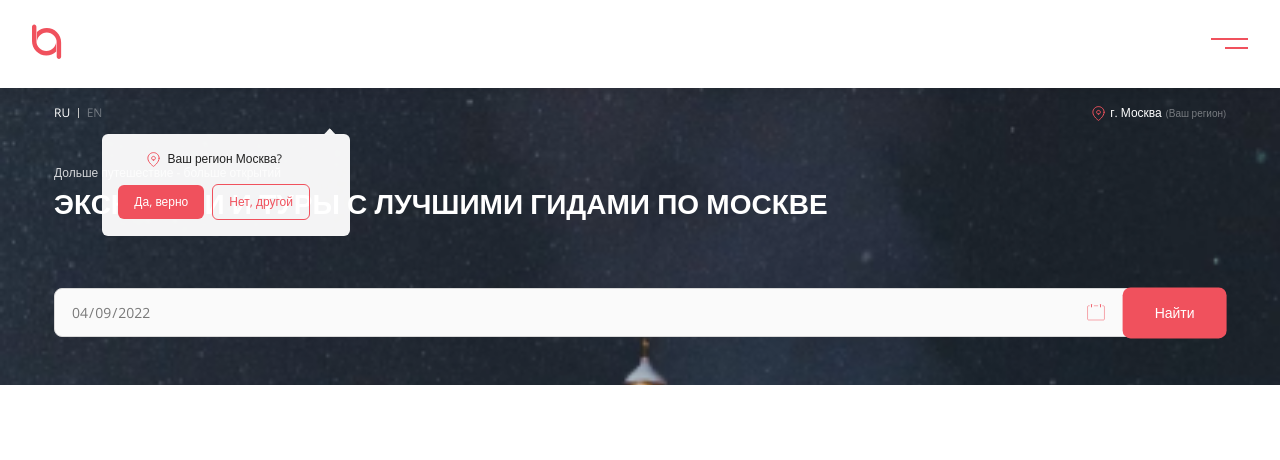
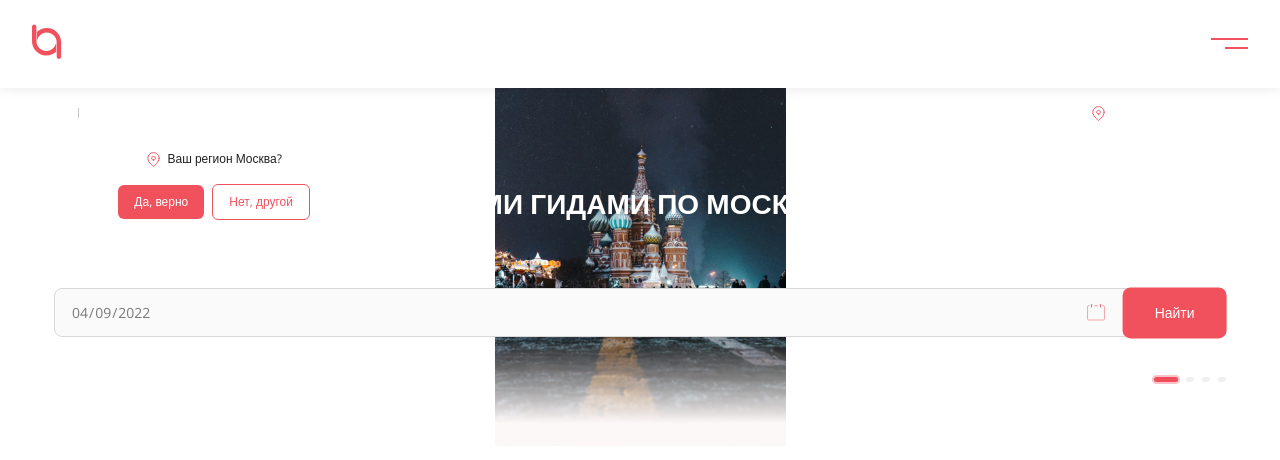
Before and after one commit to eleskin/uneed-guide-react-frontend, a Next.js app: page / in a window 1280 px wide. Shown: the top 460 px of the page. Built offline with nearby package versions, Linux system fonts and the light colour scheme.

Commit message:
feature: Added UpcomingExcursions header

```diff
--- a/components/FirstScreen/FirstScreen.js
+++ b/components/FirstScreen/FirstScreen.js
@@ -1,5 +1,6 @@
 import {useState} from 'react';
 import Button from '../Button/Button';
+import UpcomingExcursions from '../UpcomingExcursions/UpcomingExcursions';
 import styles from './FirstScreen.module.scss';
 import Link from 'next/link';
 import Image from 'next/image';
@@ -71,6 +72,7 @@ const FirstScreen = () => {
 					<Button.Primary small={true}>Найти</Button.Primary>
 				</label>
 			</div>
+			<UpcomingExcursions/>
 		</div>
 	);
 };
--- a/components/FirstScreen/FirstScreen.module.scss
+++ b/components/FirstScreen/FirstScreen.module.scss
@@ -4,7 +4,7 @@
 	padding: rem(8px) rem(54px) rem(48px) rem(54px);
 	//noinspection CssUnknownTarget
 	background: url('/assets/images/first-screen/first-screen-background.png') no-repeat top center;
-	background-size: cover;
+	background-size: contain;
 
 	.FirstScreen__header {
 		display: flex;
--- a/components/UpcomingExcursions/UpcomingExcursions.js
+++ b/components/UpcomingExcursions/UpcomingExcursions.js
@@ -6,7 +6,18 @@ const UpcomingExcursions = () => {
 			<header className={styles.UpcomingExcursions__header}>
 				<span>Ближайшие экскурсии</span>
 				<div className={styles.UpcomingExcursions__loader}>
-					<span/><span/><span/><span/>
+					<div className={`${styles.UpcomingExcursions__dot} ${styles.UpcomingExcursions__dot_active}`}>
+						<span/>
+					</div>
+					<div className={styles.UpcomingExcursions__dot}>
+						<span/>
+					</div>
+					<div className={styles.UpcomingExcursions__dot}>
+						<span/>
+					</div>
+					<div className={styles.UpcomingExcursions__dot}>
+						<span/>
+					</div>
 				</div>
 			</header>
 			<div className={styles.UpcomingExcursions__card}>
--- a/components/UpcomingExcursions/UpcomingExcursions.module.scss
+++ b/components/UpcomingExcursions/UpcomingExcursions.module.scss
@@ -0,0 +1,62 @@
+@import '/styles/functions';
+
+.UpcomingExcursions {
+	margin-top: rem(32px);
+
+	.UpcomingExcursions__header {
+		display: flex;
+		flex-direction: row;
+		justify-content: space-between;
+		align-items: center;
+
+		span {
+			font-weight: 400;
+			font-size: rem(14px);
+			line-height: rem(21px);
+			color: #ffffff;
+		}
+
+		.UpcomingExcursions__loader {
+			display: flex;
+			flex-direction: row;
+			justify-content: flex-end;
+			align-items: center;
+			grid-column-gap: 8px;
+
+			.UpcomingExcursions__dot {
+				background-color: rgba(221, 221, 221, 0.45);
+				border-radius: 18px;
+				height: 5px;
+				width: 8px;
+			}
+
+			.UpcomingExcursions__dot_active {
+				width: 24px;
+
+				span {
+					background-color: #f0515d;
+					display: block;
+					width: 100%;
+					height: 100%;
+					border-radius: 18px;
+					position: relative;
+				}
+
+				span::before {
+					position: absolute;
+					content: '';
+					display: block;
+					height: calc(100% + 4px);
+					width: calc(100% + 4px);
+					transform: translate(-2px, -2px);
+					background-color: rgba(240, 81, 93, 0.35);
+					border-radius: 18px;
+				}
+			}
+		}
+	}
+
+	.UpcomingExcursions__card {
+		margin-top: rem(8px);
+	}
+}
```
